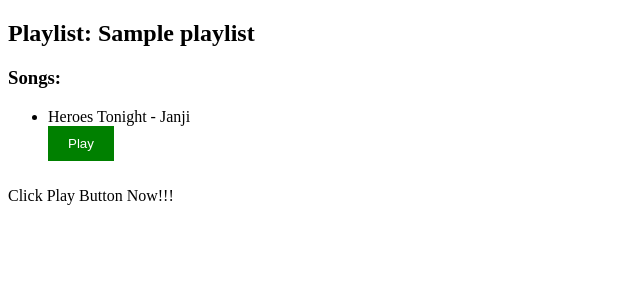
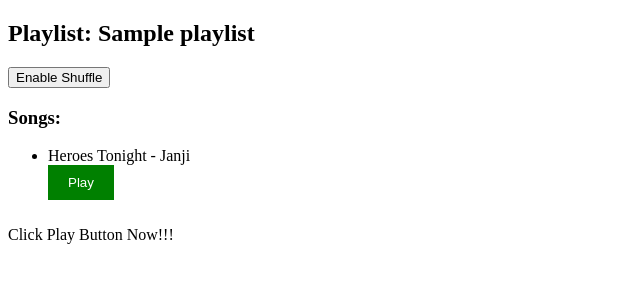
Before and after one commit to allcodejoker/django-spotify-clone, a Django app: page /view_playlist/1/ in a window 1280 px wide. Shown: the top 300 px of the page, without its empty margins (0-640 px from the left). Run offline with Django 5.2, Linux system fonts and the light colour scheme; a user stored in the database is signed in; data comes from the database, SQL or seed files in the repository; tables that the repository leaves empty hold one stand-in row (values such as "Sample post").

Commit message:
Update view_playlist.html

```diff
--- a/main/templates/main/view_playlist.html
+++ b/main/templates/main/view_playlist.html
@@ -26,11 +26,19 @@
 <body>
     <h2>Playlist: {{ playlist.name }}</h2>
 
+    <form method="GET">
+        <input type="hidden" name="play" value="{% if play_song %}{{ play_song.id }}{% endif %}">
+        <input type="hidden" name="shuffle" value="{% if shuffle %}false{% else %}true{% endif %}" >
+        <button type="submit">
+            {% if shuffle %} Disable Shuffle {% else %} Enable Shuffle {% endif %}
+        </button>
+    </form>
+
     <h3>Songs:</h3>
     <ul>
         {% for song in playlist.song.all %}
             <li>{{ song.title }} - {{ song.artist }}</li>
-            <a href="?play={{ song.id }}">
+            <a href="?play={{ song.id }}&shuffle={{ shuffle }}">
                 <button class="play-button">Play</button>
             </a>
         {% endfor %}
@@ -40,7 +48,7 @@
         <iframe class="hidden-player" src="{{ play_song.youtube_url_modify }}" allow="autoplay; encrypted-media" allowfullscreen></iframe>
         <p>Now Playing: {{ play_song.title }} - {{ play_song.artist }}</p>
         {% if next_song %}
-            <a href="?play={{ next_song.id }}">
+            <a href="?play={{ next_song.id }}&shuffle={{ shuffle }}">
                 <button class="play-button">Play Next: {{ next_song.title }} - {{ next_song.artist }}</button>
             </a>
         {% endif %}
```
